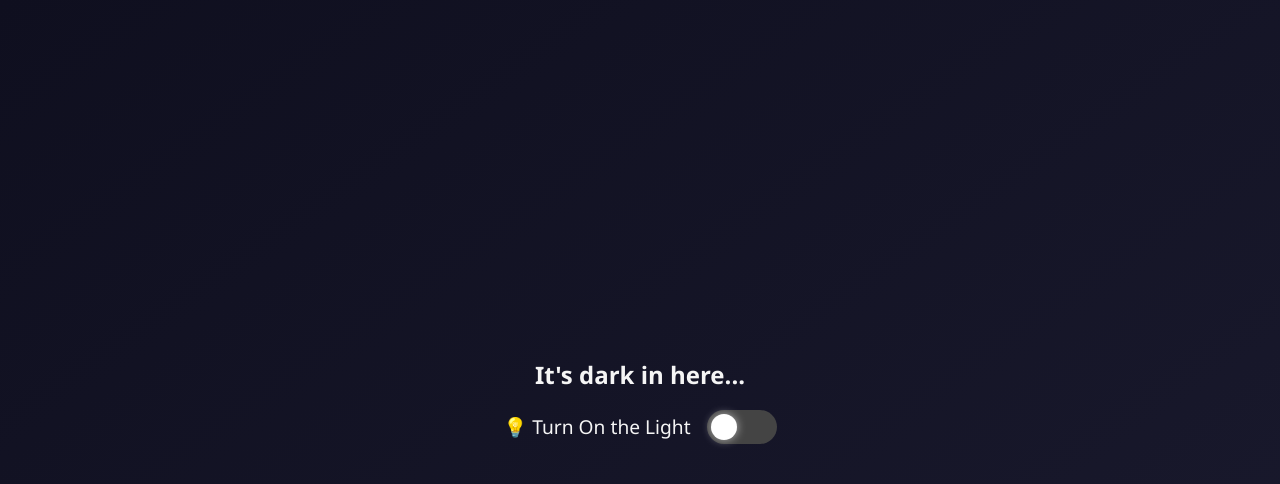
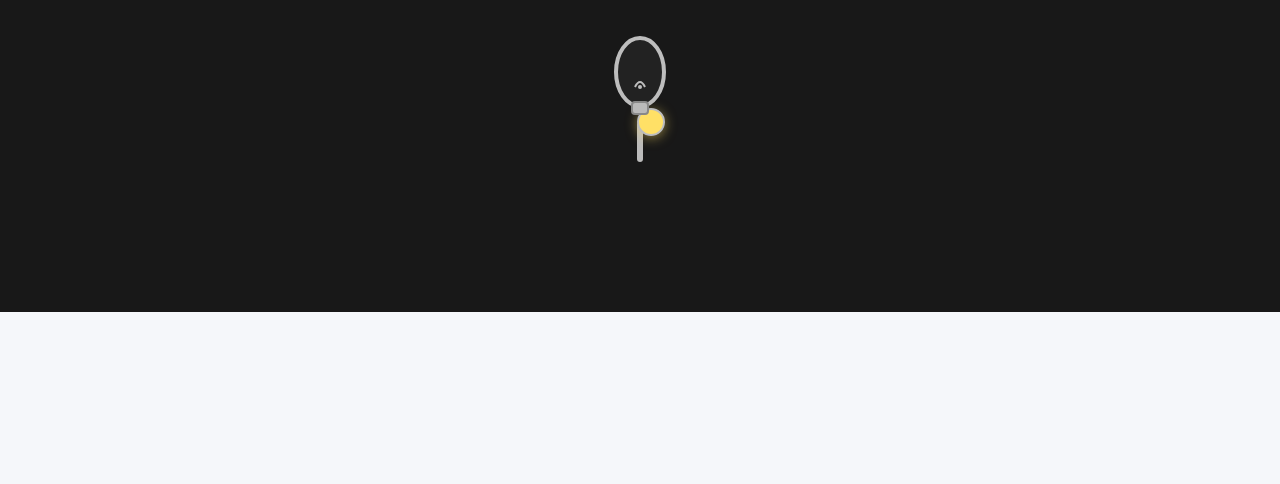
Before and after one commit to AJchowdary/CODE-REVIEW-BOT, a React (Vite) app in the folder client/: page / in a window 1280 px wide. Shown: the top 484 px of the page. Built offline with nearby package versions, Linux system fonts and the light colour scheme.

Commit message:
Update App.tsx

```diff
--- a/client/src/App.tsx
+++ b/client/src/App.tsx
@@ -1,253 +1,19 @@
-import { useState, useEffect, useRef } from "react";
-import "./App.css";
+import { useState } from "react";
+import Light from "./Light";
+import MainUI from "./MainUI";
 
-const clickSoundUrl =
-  "https://assets.mixkit.co/sfx/preview/mixkit-light-switch-on-2585.mp3";
-
-export default function App() {
-  const [isLightOn, setIsLightOn] = useState(false); // intro toggle state
-  const [showIntro, setShowIntro] = useState(true); // show/hide intro screen
-  const [opacity, setOpacity] = useState(1); // flicker opacity for intro
-  const flickerCountRef = useRef(0);
-  const intervalRef = useRef<number | null>(null);
-  const clickSoundRef = useRef<HTMLAudioElement | null>(null);
-
-  // Your existing states and handlers for code review bot
-  const [code, setCode] = useState("");
-  const [feedback, setFeedback] = useState("");
-  const [loading, setLoading] = useState(false);
-  const [error, setError] = useState("");
-
-  // Flicker and fade out intro when toggled ON
-  useEffect(() => {
-    if (isLightOn) {
-      if (clickSoundRef.current) {
-        clickSoundRef.current.play();
-      }
-      flickerCountRef.current = 0;
-      intervalRef.current = window.setInterval(() => {
-        flickerCountRef.current++;
-        setOpacity(flickerCountRef.current % 2 === 0 ? 1 : 0.1);
-        if (flickerCountRef.current > 4 && intervalRef.current !== null) {
-          clearInterval(intervalRef.current);
-          setOpacity(0);
-          setTimeout(() => {
-            setShowIntro(false);
-            document.body.style.backgroundColor = "#f5f5f5";
-            document.body.style.overflow = "auto";
-          }, 800);
-        }
-      }, 150);
-    }
-    return () => {
-      if (intervalRef.current !== null) {
-        clearInterval(intervalRef.current);
-      }
-    };
-  }, [isLightOn]);
-
-  const handleReview = async () => {
-    setLoading(true);
-    setFeedback("");
-    setError("");
-
-    try {
-      const res = await fetch("https://code-review-bot-3yq7.onrender.com/api/review", {
-        method: "POST",
-        headers: { "Content-Type": "application/json" },
-        body: JSON.stringify({ code }),
-      });
-
-      if (res.status === 204) {
-        setError("No feedback returned. Server responded with 204 No Content.");
-        return;
-      }
-
-      if (!res.ok) {
-        const errMsg = `Request failed with status ${res.status}`;
-        console.error(errMsg);
-        throw new Error(errMsg);
-      }
-
-      const data = await res.json();
-
-      if (data.feedback) {
-        setFeedback(data.feedback);
-      } else {
-        setError("Feedback was empty or not in expected format.");
-      }
-    } catch (err) {
-      console.error("Review failed:", err);
-      setError("Failed to get feedback. Please try again later.");
-    } finally {
-      setLoading(false);
-    }
-  };
-
-  const handleClear = () => {
-    setCode("");
-    setFeedback("");
-    setError("");
-  };
+function App() {
+  const [isSwitchOn, setIsSwitchOn] = useState(false);
 
   return (
-    <>
-      {/* Intro Screen with toggle switch */}
-      {showIntro && (
-        <div
-          style={{
-            position: "fixed",
-            top: 0,
-            left: 0,
-            width: "100vw",
-            height: "100vh",
-            background: "linear-gradient(145deg, #0f0f1f, #1a1a2e)",
-            display: "flex",
-            flexDirection: "column",
-            justifyContent: "center",
-            alignItems: "center",
-            color: "#f5f5f5",
-            textAlign: "center",
-            zIndex: 1000,
-            opacity,
-            transition: "opacity 0.15s ease",
-          }}
-        >
-          <h2>It's dark in here...</h2>
-          <div
-            style={{
-              display: "flex",
-              alignItems: "center",
-              gap: "1rem",
-              marginTop: "1rem",
-            }}
-          >
-            <span style={{ fontSize: "1.2rem" }}>💡 Turn On the Light</span>
-            <label
-              style={{
-                position: "relative",
-                display: "inline-block",
-                width: 70,
-                height: 34,
-              }}
-            >
-              <input
-                type="checkbox"
-                checked={isLightOn}
-                onChange={() => setIsLightOn(!isLightOn)}
-                style={{ opacity: 0, width: 0, height: 0 }}
-              />
-              <span
-                style={{
-                  position: "absolute",
-                  cursor: "pointer",
-                  top: 0,
-                  left: 0,
-                  right: 0,
-                  bottom: 0,
-                  backgroundColor: isLightOn ? "#ffd700" : "#444",
-                  borderRadius: 34,
-                  transition: "background-color 0.5s ease, box-shadow 0.5s ease",
-                  boxShadow: isLightOn ? "0 0 20px #ffd700" : "none",
-                }}
-              >
-                <span
-                  style={{
-                    position: "absolute",
-                    height: 26,
-                    width: 26,
-                    left: isLightOn ? 36 : 4,
-                    bottom: 4,
-                    backgroundColor: isLightOn ? "#fff7d1" : "white",
-                    transition: "transform 0.5s ease, background-color 0.3s",
-                    borderRadius: "50%",
-                    boxShadow: "0 0 10px rgba(255, 255, 255, 0.6)",
-                  }}
-                />
-              </span>
-            </label>
-          </div>
-
-          <audio ref={clickSoundRef} src={clickSoundUrl} preload="auto" />
-        </div>
+    <div className="min-h-screen w-full bg-black flex items-center justify-center">
+      {!isSwitchOn ? (
+        <Light onToggle={() => setIsSwitchOn(true)} />
+      ) : (
+        <MainUI />
       )}
-
-      {/* Main content only shows after intro is hidden */}
-      {!showIntro && (
-        <div className={`bulb-app-root bulb-on`}>
-          <main className={`crb-main${feedback || loading ? " split" : ""}`}>
-            <section className={`crb-code-block${feedback || loading ? " left" : ""}`}>
-              <h1 className="crb-title">🌈 AI Code Review Bot</h1>
-              <form
-                className="crb-review-form"
-                onSubmit={e => {
-                  e.preventDefault();
-                  handleReview();
-                }}
-                aria-label="Code review form"
-                style={{ flex: 1, display: "flex", flexDirection: "column" }}
-              >
-                <label htmlFor="crb-code-input" className="crb-visually-hidden">
-                  Paste your code here
-                </label>
-                <textarea
-                  id="crb-code-input"
-                  name="code"
-                  placeholder="Paste your code here..."
-                  value={code}
-                  onChange={e => setCode(e.target.value)}
-                  disabled={loading}
-                  aria-label="Code input"
-                  aria-required="true"
-                  style={{ flex: 1, minHeight: 0, maxHeight: "100%" }}
-                />
-                <div className="crb-button-group">
-                  <button
-                    type="submit"
-                    disabled={loading || !code}
-                    aria-busy={loading}
-                    aria-label="Review code"
-                  >
-                    {loading ? "Reviewing..." : "Review Code"}
-                  </button>
-                  <button
-                    type="button"
-                    onClick={handleClear}
-                    disabled={loading && !code}
-                    aria-label="Clear code and feedback"
-                    className="crb-btn--secondary"
-                  >
-                    Clear
-                  </button>
-                </div>
-              </form>
-              {error && (
-                <pre className="crb-error" role="alert" tabIndex={0}>
-                  <strong>Error:</strong>
-                  <br />
-                  {error}
-                </pre>
-              )}
-            </section>
-            {(feedback || loading) && (
-              <section className="crb-review-block">
-                {feedback && (
-                  <pre className="crb-feedback" aria-live="polite" tabIndex={0}>
-                    <strong>Feedback:</strong>
-                    <br />
-                    {feedback}
-                  </pre>
-                )}
-                {loading && (
-                  <div className="crb-feedback crb-loading">
-                    <span>Reviewing your code...</span>
-                  </div>
-                )}
-              </section>
-            )}
-          </main>
-        </div>
-      )}
-    </>
+    </div>
   );
 }
+
+export default App;
```
